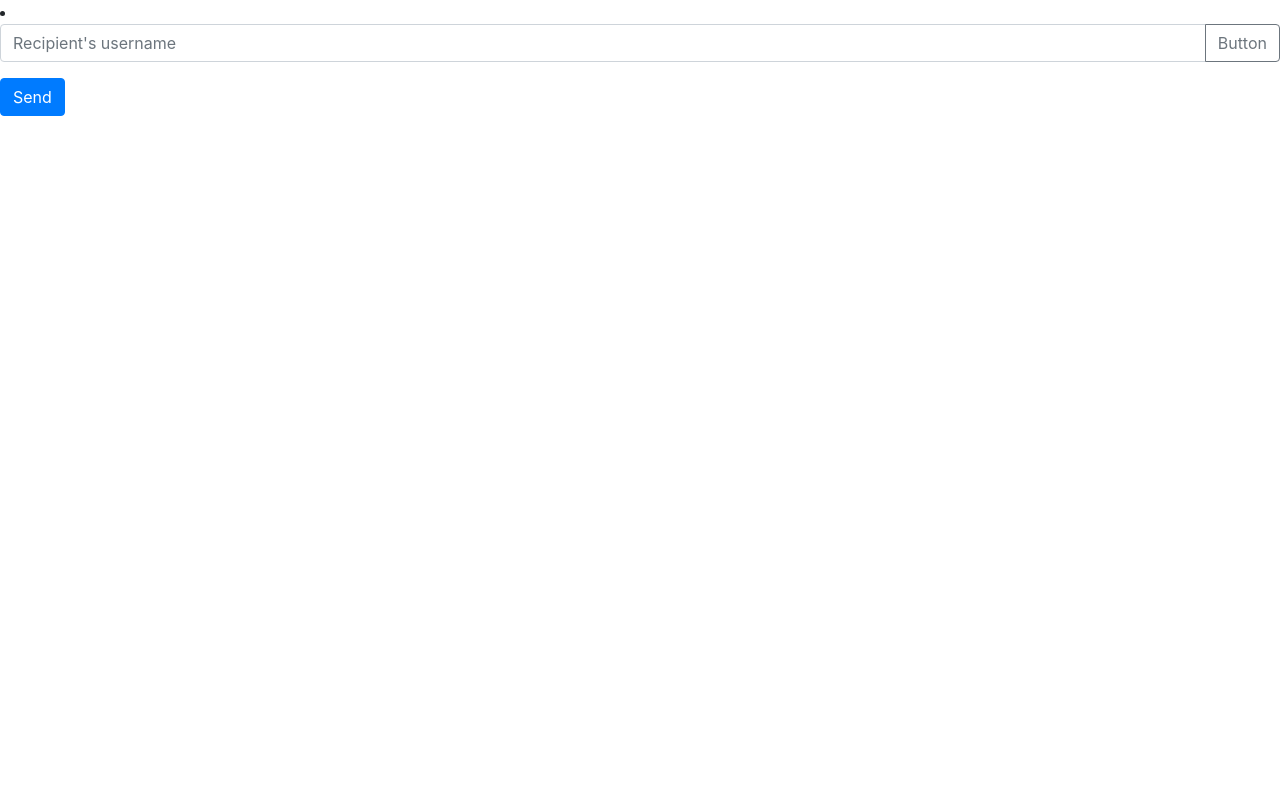
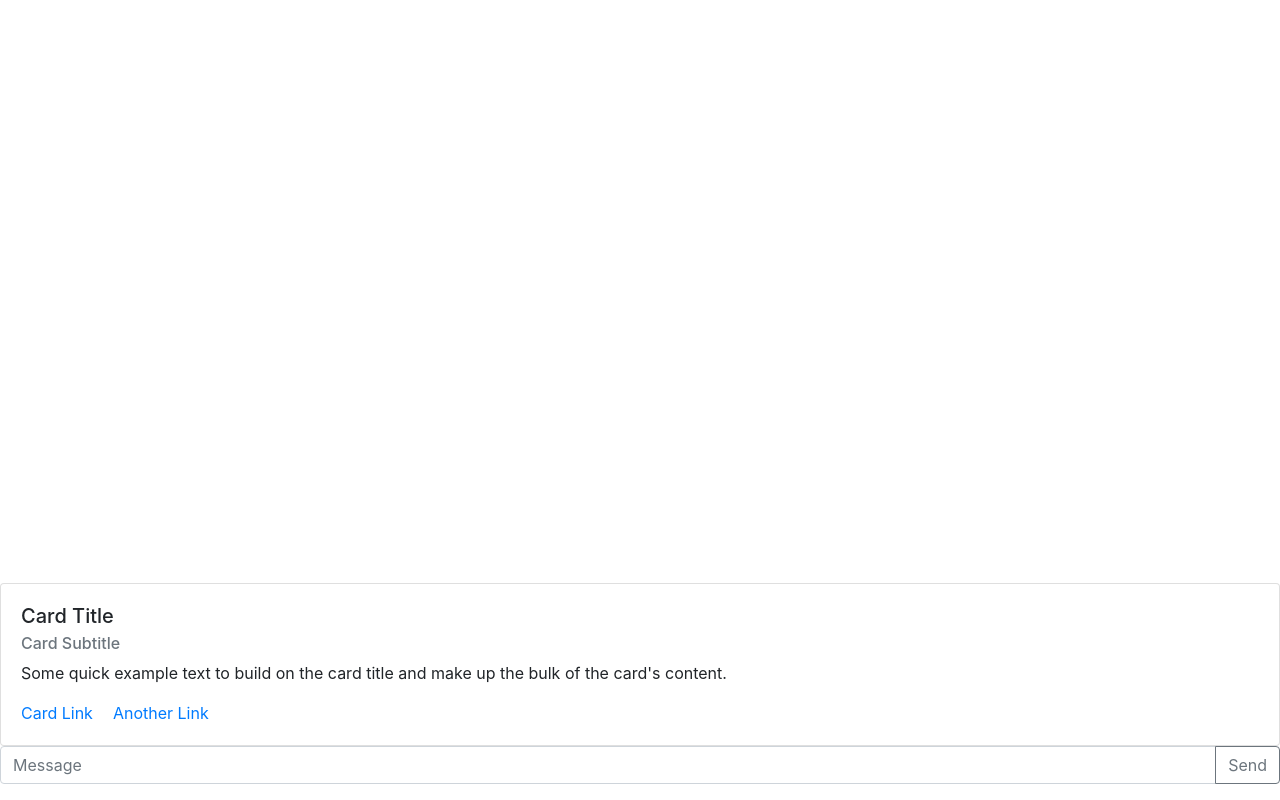
Before and after one commit to messenger-app-team/messenger-app, a React (Create React App) app in the folder client/: page / in a window 1280 px wide. Built offline with nearby package versions, Linux system fonts and the light colour scheme.

Commit message:
setup bottom justify in chat window

```diff
--- a/client/src/components/ChatApp.js
+++ b/client/src/components/ChatApp.js
@@ -7,11 +7,11 @@
 function ChatApp() {
   return (
     <>
-      <div className='message-window'>
+      <div className='message-window fixed-bottom'>
         <MsgArea />
-        <Avatar />
+        {/* <Avatar /> */}
         <InputBox />
-        <Send />
+        {/* <Send /> */}
       </div>
     </>
   );
--- a/client/src/components/InputBox.js
+++ b/client/src/components/InputBox.js
@@ -5,6 +5,11 @@
 
 class InputBox extends Component {
   render() {
+    function handleClick(e) {
+      e.preventDefault();
+      console.log('Send was clicked.');
+    }
+
     return (
       // <div clasName='input-container'>
       //   <input
@@ -15,14 +20,16 @@
       //   />
       // </div>
 
-       <InputGroup className="mb-3">
+      <InputGroup className='mb-3'>
         <FormControl
-          placeholder="Recipient's username"
-          aria-label="Recipient's username"
-          aria-describedby="basic-addon2"
+          placeholder='Message'
+          aria-label='Message'
+          aria-describedby='basic-addon2'
         />
         <InputGroup.Append>
-          <Button variant="outline-secondary">Button</Button>
+          <Button onClick={handleClick} variant='outline-secondary'>
+            Send
+          </Button>
         </InputGroup.Append>
       </InputGroup>
     );
--- a/client/src/components/MsgArea.js
+++ b/client/src/components/MsgArea.js
@@ -1,15 +1,31 @@
 import React, { Component } from "react";
 import Avatar from "./Avatar";
+import Card from 'react-bootstrap/Card';
 
 class MsgArea extends Component {
     render() {
         return (
-            <li className={`message ${this.props.appearance} appeared`}>
-                <Avatar></Avatar>
-                <div className="text_wrapper">
-                    <div className="text">{this.props.message}</div>
-                </div>
-            </li>
+          // <li className={`message ${this.props.appearance} appeared`}>
+          //     <Avatar></Avatar>
+          //     <div className="text_wrapper">
+          //         <div className="text">{this.props.message}</div>
+          //     </div>
+          // </li>
+
+          <Card style={{ width: '100%' }}>
+            <Card.Body>
+              <Card.Title>Card Title</Card.Title>
+              <Card.Subtitle className='mb-2 text-muted'>
+                Card Subtitle
+              </Card.Subtitle>
+              <Card.Text>
+                Some quick example text to build on the card title and make up
+                the bulk of the card's content.
+              </Card.Text>
+              <Card.Link href='#'>Card Link</Card.Link>
+              <Card.Link href='#'>Another Link</Card.Link>
+            </Card.Body>
+          </Card>
         );
     };
 };
```
